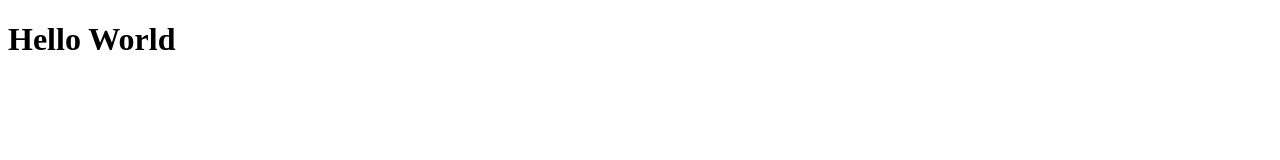
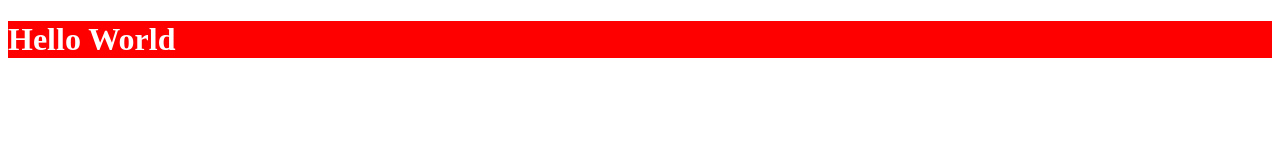
Before and after one commit to nikhilroy2/GridX_Portfolio_Cloning, a plain HTML site: page index.html in a window 1280 px wide. Drawn offline with Linux system fonts and the light colour scheme.

Commit message:
update h1

```diff
--- a/index.html
+++ b/index.html
@@ -5,6 +5,12 @@
     <meta http-equiv="X-UA-Compatible" content="IE=edge">
     <meta name="viewport" content="width=device-width, initial-scale=1.0">
     <title>Document</title>
+    <style>
+        h1{
+            background: red;
+            color: #fff;
+        }
+    </style>
 </head>
 <body>
     <h1>
```
